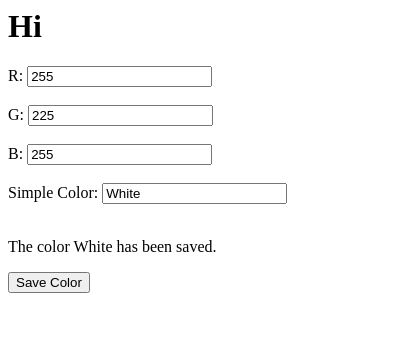
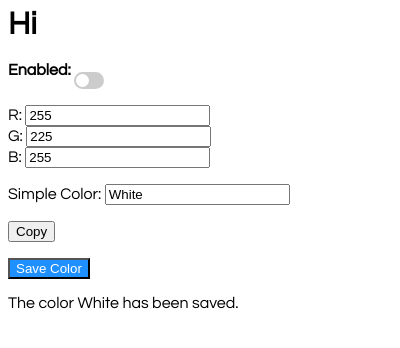
Before and after one commit to jlieu88/hackcamp-2023, a browser extension: page popup/popup.html in a window 400 px wide. Both pictures are taken after a click on the button "Save Color". Drawn offline with Linux system fonts and the light colour scheme.

Commit message:
Add files via upload

```diff
--- a/popup/popup.html
+++ b/popup/popup.html
@@ -1,18 +1,34 @@
 <html>
+<head>
+    <meta charset="UTF-8" />
+    <meta http-equiv="X-UA-Compatible" content="IE=edge" />
+    <meta name="viewport" content="width=device-width, initial-scale=1.0" />
+    <link rel="stylesheet" type="text/css" href="styles.css" />
+    <title>Link CSS to HTML</title>
+</head>
+
+
+
 <body>
+<span style="font-family: 'Century Gothic'; ">
 <script src="popup.js"></script>
+
 <h1>Hi</h1>
 
 
-
+<label for="Enabled"> <b>Enabled:</b></label>
+      <label class="switch">
+  <input type="checkbox" id="Enabled">
+  <span class="slider round"></span>
+</label> <br><br>
 
 </textarea>
 
 <label for="R"> R:</label>
-<input type="number" id="R" name="R" value="255" readonly><br><br>
+<input type="number" id="R" name="R" value="255" readonly> <br>
 
 <label for="G">G:</label>
-<input type="number" id="G" name="G" value="225" readonly><br><br>
+<input type="number" id="G" name="G" value="225" readonly><br>
 
 <label for="B">B:</label>
 <input type="number" id="B" name="B" value="255" readonly><br><br>
@@ -20,17 +36,19 @@
 <label for="SimpleColor">Simple Color:</label>
 <input type="text" id="SimpleColor" name="SimpleColor" value="White" readonly><br><br>
 
+    <button id="copyR" onclick="myFunction1()">Copy</button> <br>
 </textarea>
 
-<p id="demo"></p>
+
+    <p id="demo1"></p>
 
 
+<button class = "btn success" id = "saveColor" onclick="submitConfirm()">Save Color</button> <br>
 
-<button id = "saveColor" onclick="submitConfirm()">Save Color</button>
+    <p id="demo5"></p>
+</span>
 
-<script>
 
-</script>
 
 
 </body>
--- a/popup/popup.js
+++ b/popup/popup.js
@@ -1,4 +1,3 @@
-
 async function getCurrentTab() {
   let queryOptions = { active: true, lastFocusedWindow: true };
   let [ tab ] = await chrome.tabs.query(queryOptions);
@@ -33,8 +32,47 @@ function disable() {
 document.addEventListener("DOMContentLoaded", function() {
     document.getElementById("saveColor").addEventListener("click", function() {
         var input = document.getElementById("SimpleColor").value;
-        document.getElementById("demo").innerHTML = "The color " + input + " has been saved.";
+        document.getElementById("demo5").innerHTML = "The color " + input + " has been saved.";
     });
 })
 
+
+document.addEventListener("DOMContentLoaded", function() {
+    document.getElementById("copyR").addEventListener("click", function() {
+
+    var copyTextR = document.getElementById("R").value;
+    var copyTextG = document.getElementById("G").value;
+    var copyTextB = document.getElementById("B").value;
+
+
+       // Copy the text inside the text field
+      navigator.clipboard.writeText(copyTextR + "." + copyTextG + "." + copyTextB);
+
+      // Alert the copied text
+
+        document.getElementById("demo1").innerHTML = "Copied RGB: " + copyTextR +
+         "," + copyTextG +
+         "," + copyTextB ;
+    });
+})
+
+
+
+/*
+function myFunction1() {
+  // Get the text field
+  var copyText = document.getElementById("myInput");
+
+  // Select the text field
+  copyText.select();
+  copyText.setSelectionRange(0, 99999); // For mobile devices
+
+   // Copy the text inside the text field
+  navigator.clipboard.writeText(copyText.value);
+
+  // Alert the copied text
+  alert("Copied the text: " + copyText.value);
+}
+
 onOpen();
+*/
--- /dev/null
+++ b/popup/styles.css
@@ -0,0 +1,87 @@
+<meta name="viewport" content="width=device-width, initial-scale=1">
+    <style>
+        .btn {
+          border: none;
+
+          padding: 8px 16px;
+          font-family : Century Gothic
+          font-size: 16px;
+          cursor: pointer;
+          display: inline-block;
+        }
+
+        .btn:hover {background: #eee;}
+
+        .success {color: white; background-color: dodgerblue;}
+        .info {color: dodgerblue;}
+        .warning {color: orange;}
+        .danger {color: red;}
+        .default {color: black;}
+
+        /* The switch - the box around the slider */
+.switch {
+  position: relative;
+  display: inline-block;
+  width: 30px;
+  height: 17px;
+}
+
+/* Hide default HTML checkbox */
+.switch input {
+  opacity: 0;
+  width: 0;
+  height: 0;
+}
+
+/* The slider */
+.slider {
+  position: absolute;
+  cursor: pointer;
+  top: 0;
+  left: 0;
+  right: 0;
+  bottom: 0;
+  background-color: #ccc;
+  -webkit-transition: .4s;
+  transition: .4s;
+}
+
+.slider:before {
+  position: absolute;
+  content: "";
+  height: 13px;
+  width: 13px;
+  left: 2px;
+  bottom: 2px;
+  background-color: white;
+  -webkit-transition: .2s;
+  transition: .2s;
+}
+
+input:checked + .slider {
+  background-color: #2196F3;
+}
+
+input:focus + .slider {
+  box-shadow: 0 0 1px #2196F3;
+}
+
+input:checked + .slider:before {
+  -webkit-transform: translateX(13px);
+  -ms-transform: translateX(13px);
+  transform: translateX(13px);
+}
+
+/* Rounded sliders */
+.slider.round {
+  border-radius: 17px;
+}
+
+.slider.round:before {
+  border-radius: 50%;
+}
+
+<span style="font-family: 'Century Gothic'; ">
+
+
+    </style>
```
